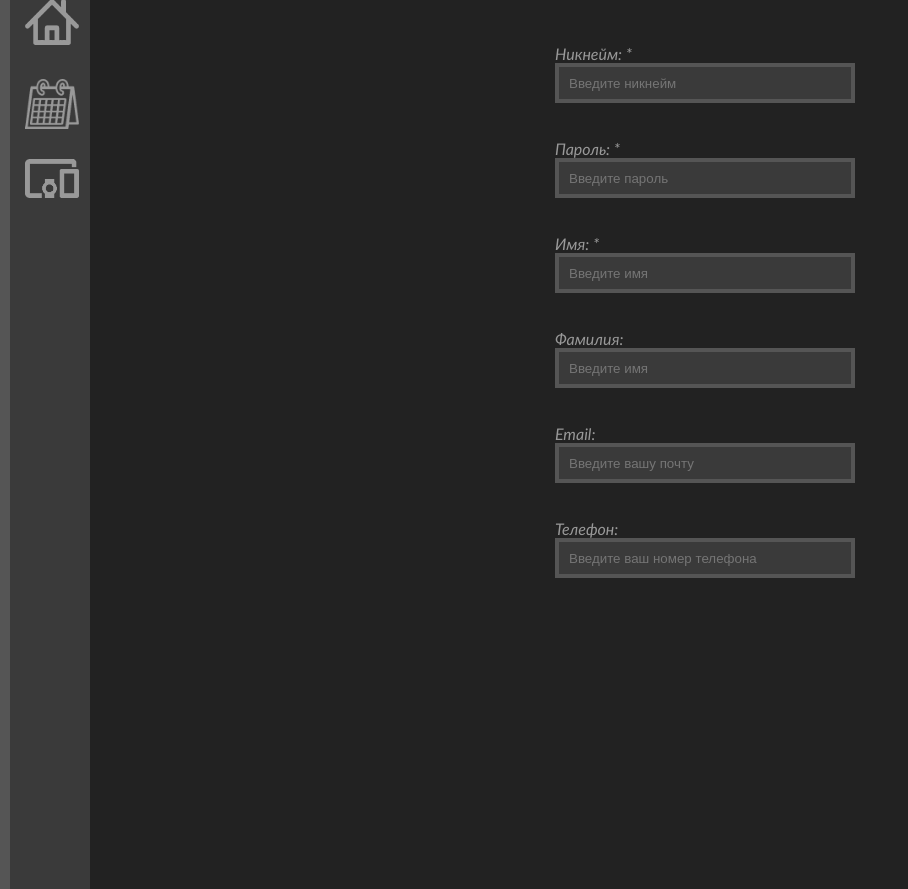
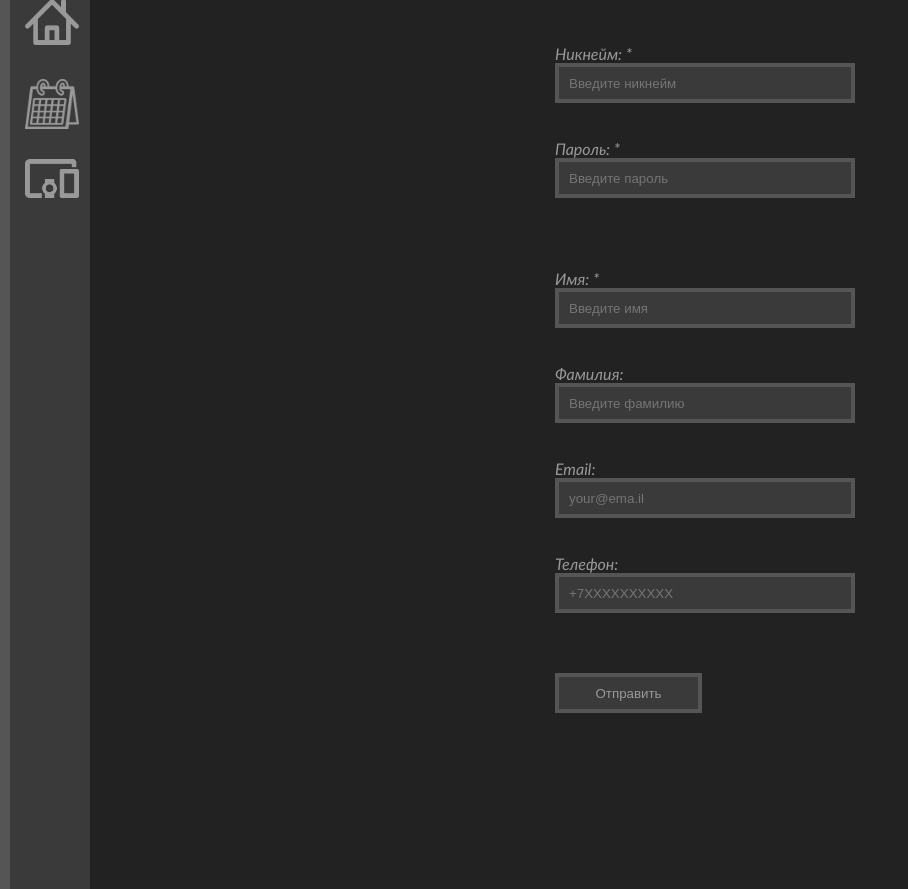
Before and after one commit to YelKar/Server_2.0, a Flask app: page /new_account in a window 1280 px wide. Shown: the part 111-1000 px from the top of the page, without its empty margins (0-908 px from the left). Run offline with Flask 2, Linux system fonts and the light colour scheme.

Commit message:
add flask_wtf create more forms

```diff
--- a/app/forms.py
+++ b/app/forms.py
@@ -1,5 +1,7 @@
 from flask_wtf import FlaskForm
-from wtforms import StringField, SubmitField, TextAreaField, PasswordField, EmailField, BooleanField
+from wtforms import StringField, TextAreaField, \
+    PasswordField, EmailField, BooleanField, \
+    SubmitField
 from wtforms.validators import DataRequired, Email
 
 
@@ -23,7 +25,10 @@ class NewAccount(FlaskForm):
     password = PasswordField("Пароль: *", validators=[DataRequired()], render_kw={"placeholder": "Введите пароль"})
 
     name = StringField("Имя: *", validators=[DataRequired()], render_kw={"placeholder": "Введите имя"})
-    lastname = StringField("Фамилия: ", validators=[DataRequired()], render_kw={"placeholder": "Введите имя"})
+    lastname = StringField("Фамилия: ", validators=[DataRequired()], render_kw={"placeholder": "Введите фамилию"})
 
-    email = EmailField("Email: ", validators=[Email()], render_kw={"placeholder": "Введите вашу почту"})
-    number = EmailField("Телефон: ", validators=[Email()], render_kw={"placeholder": "Введите ваш номер телефона"})
+    email = EmailField("Email: ", validators=[Email()], render_kw={"placeholder": "your@ema.il"})
+    number = StringField("Телефон: ", validators=[DataRequired()],
+                         render_kw={"placeholder": "+7XXXXXXXXXX"})
+
+    submit = SubmitField("Отправить")
--- a/app/templates/new_account.html
+++ b/app/templates/new_account.html
@@ -13,7 +13,7 @@
             {{ field }}
             {{ field.label() if field.type == "BooleanField" }}
         </p>
-
+        {% if field.type == "PasswordField" %}<br>{% endif %}
     {% endfor %}
 </form>
 {% endblock %}
```
